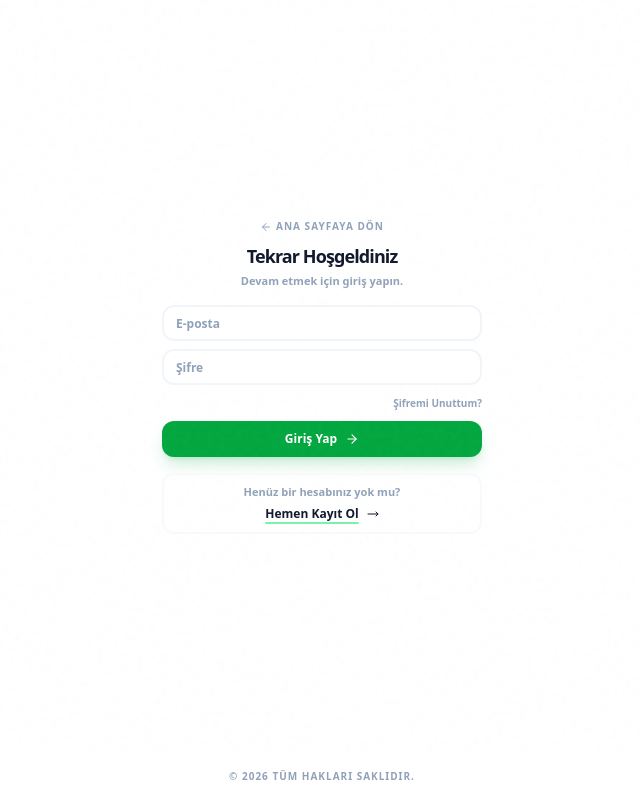
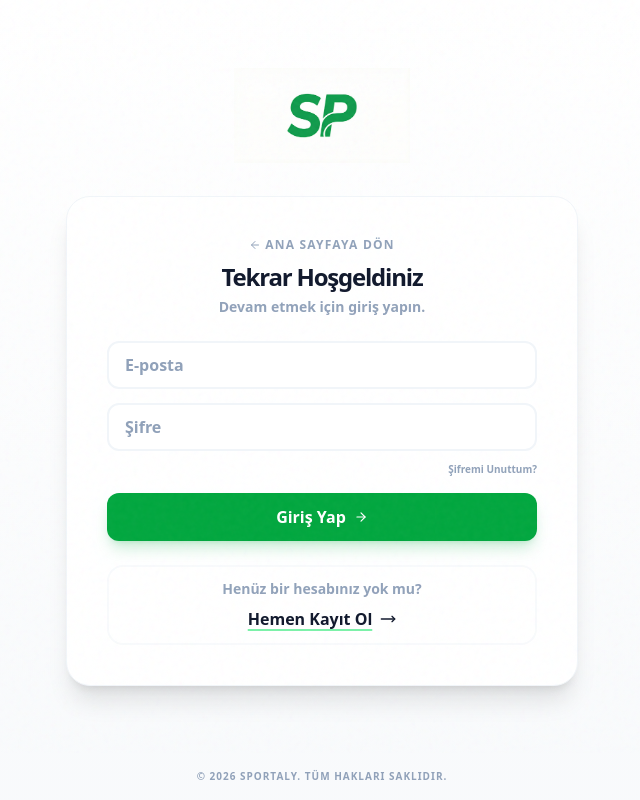
Before and after one commit to klujax/alpletich, a Next.js app: page /login in a window 1280 px wide. Shown: the whole page, without its empty margins (318-958 px from the left). Built offline with nearby package versions, Linux system fonts and the light colour scheme; no server answers.

Commit message:
feat: Implement new authentication pages for user registration and login, including a multi-step registration form and shared authentication layout.

```diff
--- a/src/app/(auth)/layout.tsx
+++ b/src/app/(auth)/layout.tsx
@@ -4,18 +4,25 @@ export default function AuthLayout({
     children: React.ReactNode;
 }) {
     return (
-        <div className="min-h-screen bg-white flex flex-col">
+        <div className="min-h-screen bg-gradient-to-b from-white to-slate-50 flex flex-col">
             {/* Main Content Area */}
-            <main className="flex-1 flex flex-col items-center justify-center p-4 sm:p-6 relative">
+            <main className="flex-1 flex flex-col items-center justify-center p-4 sm:p-6 lg:p-8 relative">
                 <div className="w-full h-full absolute inset-0 pointer-events-none opacity-[0.03] noise" />
-                <div className="w-full max-w-sm md:max-w-xs mx-auto">
-                    {children}
+                <div className="w-full max-w-sm sm:max-w-md lg:max-w-lg mx-auto">
+                    {/* Logo */}
+                    <div className="flex justify-center mb-6 lg:mb-8">
+                        <img src="/sp-logo.png" alt="SP Logo" className="h-16 sm:h-20 lg:h-24 w-auto object-contain" />
+                    </div>
+                    {/* Card wrapper for desktop */}
+                    <div className="lg:bg-white lg:rounded-3xl lg:shadow-xl lg:border lg:border-slate-100 lg:p-10 lg:mx-auto">
+                        {children}
+                    </div>
                 </div>
             </main>
 
             {/* Minimal Footer */}
             <footer className="p-4 text-center text-[10px] font-bold uppercase tracking-widest text-slate-400">
-                © 2026 Tüm hakları saklıdır.
+                © 2026 Sportaly. Tüm hakları saklıdır.
             </footer>
         </div>
     );
--- a/src/app/(auth)/login/page.tsx
+++ b/src/app/(auth)/login/page.tsx
@@ -58,23 +58,23 @@ export default function LoginPage() {
 
     return (
         <div className="w-full flex flex-col items-center animate-in fade-in slide-in-from-bottom-4 duration-700">
-            <div className="w-full mb-5 md:mb-4 text-center">
-                <button onClick={() => router.push('/')} className="text-[10px] md:text-[10px] font-bold uppercase tracking-widest text-slate-400 hover:text-green-600 flex items-center gap-1 mx-auto mb-2 md:mb-2">
+            <div className="w-full mb-5 lg:mb-6 text-center">
+                <button onClick={() => router.push('/')} className="text-[10px] lg:text-xs font-bold uppercase tracking-widest text-slate-400 hover:text-green-600 flex items-center gap-1 mx-auto mb-2">
                     <ArrowLeft className="w-3 h-3" /> Ana Sayfaya Dön
                 </button>
-                <h1 className="text-2xl md:text-lg font-black text-slate-900 mb-1 tracking-tighter">Tekrar Hoşgeldiniz</h1>
-                <p className="text-xs md:text-[11px] font-bold text-slate-400">Devam etmek için giriş yapın.</p>
+                <h1 className="text-2xl lg:text-2xl font-black text-slate-900 mb-1 tracking-tighter">Tekrar Hoşgeldiniz</h1>
+                <p className="text-xs lg:text-sm font-bold text-slate-400">Devam etmek için giriş yapın.</p>
             </div>
 
-            <form onSubmit={handleLogin} className="w-full space-y-2.5 md:space-y-2">
-                <div className="space-y-2.5 md:space-y-2">
+            <form onSubmit={handleLogin} className="w-full space-y-3 lg:space-y-3.5">
+                <div className="space-y-3 lg:space-y-3.5">
                     <Input
                         type="email"
                         placeholder="E-posta"
                         value={email}
                         onChange={(e) => setEmail(e.target.value)}
                         required
-                        className="h-11 md:h-9 border-2 border-slate-100 focus:border-green-600 rounded-xl md:rounded-lg px-4 md:px-3 font-bold text-sm md:text-xs"
+                        className="h-11 lg:h-12 border-2 border-slate-100 focus:border-green-600 rounded-xl px-4 font-bold text-sm lg:text-base"
                     />
                     <div className="space-y-1">
                         <Input
@@ -83,7 +83,7 @@ export default function LoginPage() {
                             value={password}
                             onChange={(e) => setPassword(e.target.value)}
                             required
-                            className="h-11 md:h-9 border-2 border-slate-100 focus:border-green-600 rounded-xl md:rounded-lg px-4 md:px-3 font-bold text-sm md:text-xs"
+                            className="h-11 lg:h-12 border-2 border-slate-100 focus:border-green-600 rounded-xl px-4 font-bold text-sm lg:text-base"
                         />
                         <div className="text-right">
                             <Link href="#" className="text-[10px] md:text-[10px] font-bold text-slate-400 hover:text-green-600 transition-colors">
@@ -100,7 +100,7 @@ export default function LoginPage() {
                 <Button
                     type="submit"
                     disabled={isLoading}
-                    className="w-full h-11 md:h-9 rounded-xl md:rounded-lg bg-green-600 hover:bg-green-700 text-white font-black text-sm md:text-xs transition-transform active:scale-95 shadow-lg shadow-green-600/20"
+                    className="w-full h-11 lg:h-12 rounded-xl bg-green-600 hover:bg-green-700 text-white font-black text-sm lg:text-base transition-transform active:scale-95 shadow-lg shadow-green-600/20"
                 >
                     {isLoading ? <Loader2 className="w-4 h-4 animate-spin" /> : (
                         <span className="flex items-center gap-2">
@@ -110,15 +110,15 @@ export default function LoginPage() {
                 </Button>
             </form>
 
-            <div className="mt-5 md:mt-4 text-center px-4 md:px-3 py-3 md:py-2.5 rounded-2xl md:rounded-lg border-2 border-slate-50 w-full">
-                <p className="text-xs md:text-[11px] font-bold text-slate-400 mb-2 md:mb-1.5">
+            <div className="mt-5 lg:mt-6 text-center px-4 py-3 rounded-2xl border-2 border-slate-50 w-full">
+                <p className="text-xs lg:text-sm font-bold text-slate-400 mb-2">
                     Henüz bir hesabınız yok mu?
                 </p>
                 <Link
                     href="/register"
-                    className="text-slate-900 font-black hover:text-green-600 underline underline-offset-4 decoration-2 decoration-green-300 hover:decoration-green-600 transition-all flex items-center justify-center gap-2 text-sm md:text-xs"
+                    className="text-slate-900 font-black hover:text-green-600 underline underline-offset-4 decoration-2 decoration-green-300 hover:decoration-green-600 transition-all flex items-center justify-center gap-2 text-sm lg:text-base"
                 >
-                    Hemen Kayıt Ol <MoveRight className="w-4 h-4 md:w-3 md:h-3" />
+                    Hemen Kayıt Ol <MoveRight className="w-4 h-4" />
                 </Link>
             </div>
         </div>
```
Also changed, not shown: src/app/(auth)/register/page.tsx (+38 -30 lines).
